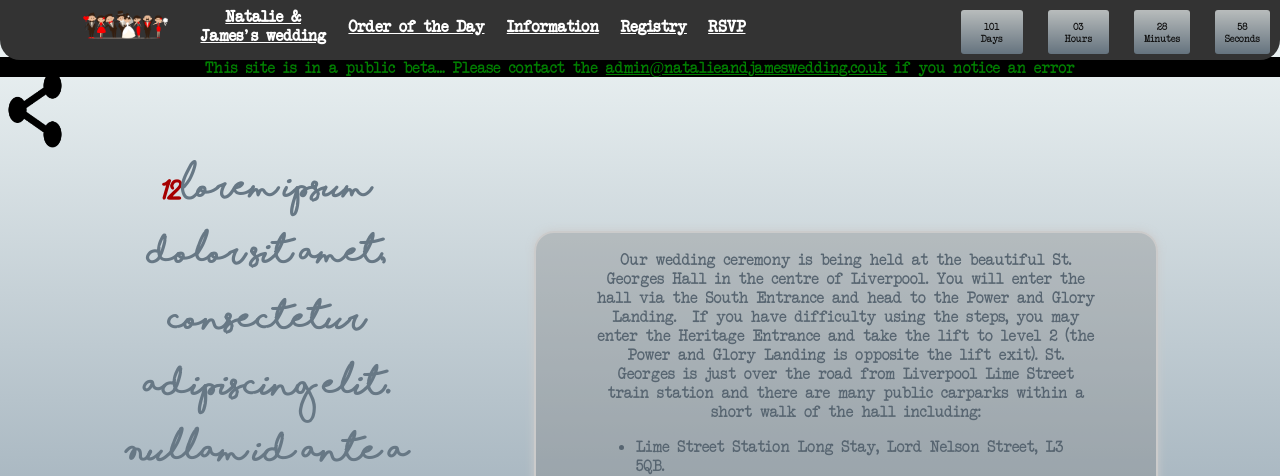
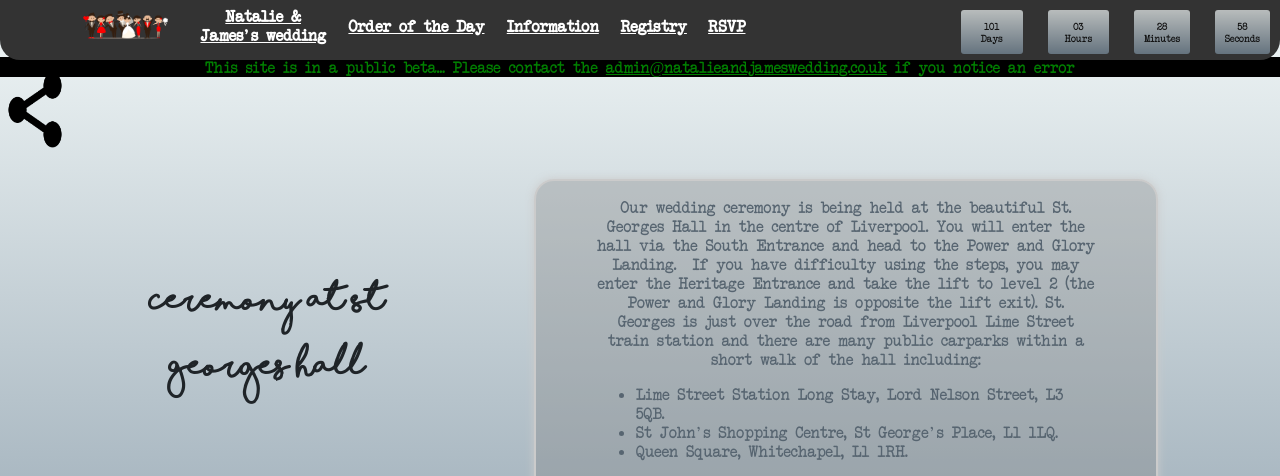
Before and after one commit to jdtechnology/njWedGit, a PHP site: page /day.php in a window 1280 px wide. Shown: the top 476 px of the page. Run offline with PHP 8.4, Linux system fonts and the light colour scheme; lists and menus that the app fills with data are empty; grey boxes are pictures that could not be loaded.

Commit message:
Modify tableLeft (to black), change text for day.php

```diff
--- a/includes/css/main.css
+++ b/includes/css/main.css
@@ -45,6 +45,10 @@ div#maps {
 		border: 2px solid red;
 		padding: 3px;
 		text-align: center;
+}
+#leftContent p {
+	color: #0000000;
+	filter: brightness(30%);
 }
 
 #foot p {
--- a/table_left.php
+++ b/table_left.php
@@ -25,7 +25,7 @@ if($page_ref == "home_page") {
 			<td id="tabLeft">
 				<div id="leftContent">
 					<!--Location DAY-->
-					<p><span class="required">12</span>Lorem ipsum dolor sit amet, consectetur adipiscing elit. Nullam id ante a magna ultricies sodales.</p>
+					<p><!--<span class="required">12</span>-->Ceremony at St Georges Hall</p>
 					<br>
 					<br>
 					<br>
```
